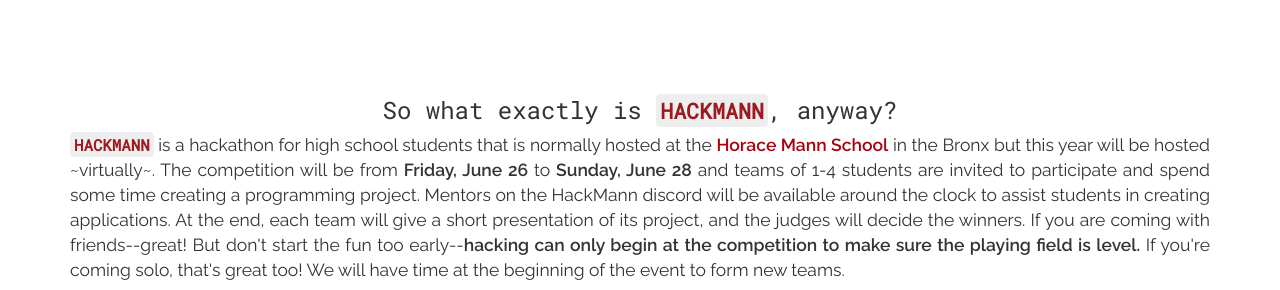
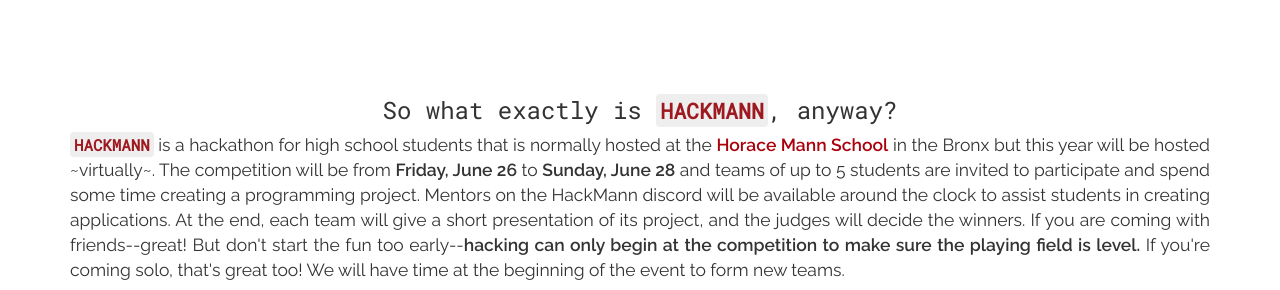
Before and after one commit to hackmann2020/hackmann2020.github.io, a plain HTML site: page index.html in a window 1280 px wide. Shown: the part 780-1070 px from the top of the page. Drawn offline with nearby package versions, Linux system fonts and the light colour scheme.

Commit message:
updated logistical stuff

```diff
--- a/index.html
+++ b/index.html
@@ -55,7 +55,7 @@
         <a id="scroll-about" class="scroll-anchor"></a>
         <div class="col-xs-12">
             <h3 class="text-center">So what exactly is <span class="brand"><code class="mann">HACKMANN</code></span>, anyway?</h3>
-            <p class="text-justify"><span class="brand"><code class="mann">HACKMANN</code></span> is a hackathon for high school students that is normally hosted at the <b><span class="text-primary">Horace Mann School</span></b> in the Bronx but this year will be hosted ~virtually~. The competition will be from <b><span class="text-primary"></span>Friday, June 26</span></b> to <b><span class="text-primary"></span>Sunday, June 28</span></b> and teams of 1-4 students are invited to participate and spend some time creating a programming project. Mentors on the HackMann discord will be available around the clock to assist students in creating applications. At the end, each team will give a short presentation of its project, and the judges will decide the winners. If you are coming with friends--great! But don't start the fun too early--<b>hacking can only begin at the competition to make sure the playing field is level.</b> If you're coming solo, that's great too! We will have time at the beginning of the event to form new teams. </p>
+            <p class="text-justify"><span class="brand"><code class="mann">HACKMANN</code></span> is a hackathon for high school students that is normally hosted at the <b><span class="text-primary">Horace Mann School</span></b> in the Bronx but this year will be hosted ~virtually~. The competition will be from <b><span class="text-primary"></span>Friday, June 26</span></b> to <b><span class="text-primary"></span>Sunday, June 28</span></b> and teams of up to 5 students are invited to participate and spend some time creating a programming project. Mentors on the HackMann discord will be available around the clock to assist students in creating applications. At the end, each team will give a short presentation of its project, and the judges will decide the winners. If you are coming with friends--great! But don't start the fun too early--<b>hacking can only begin at the competition to make sure the playing field is level.</b> If you're coming solo, that's great too! We will have time at the beginning of the event to form new teams. </p>
         </div>
     </div>
     <div class="row">
```
